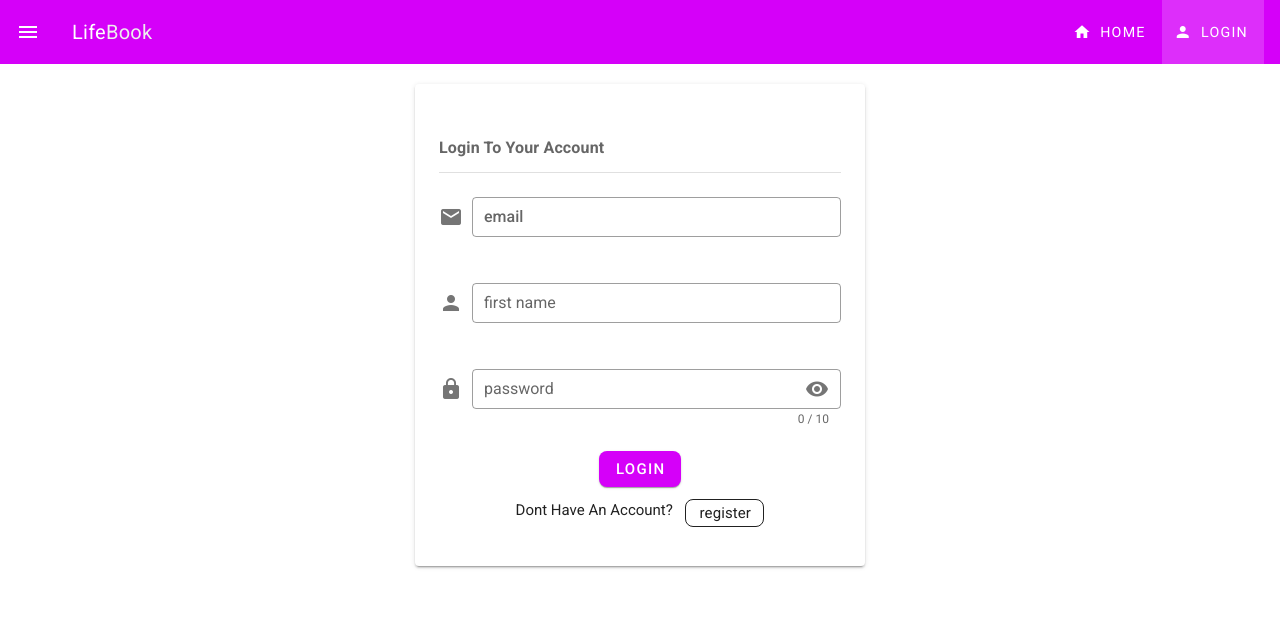
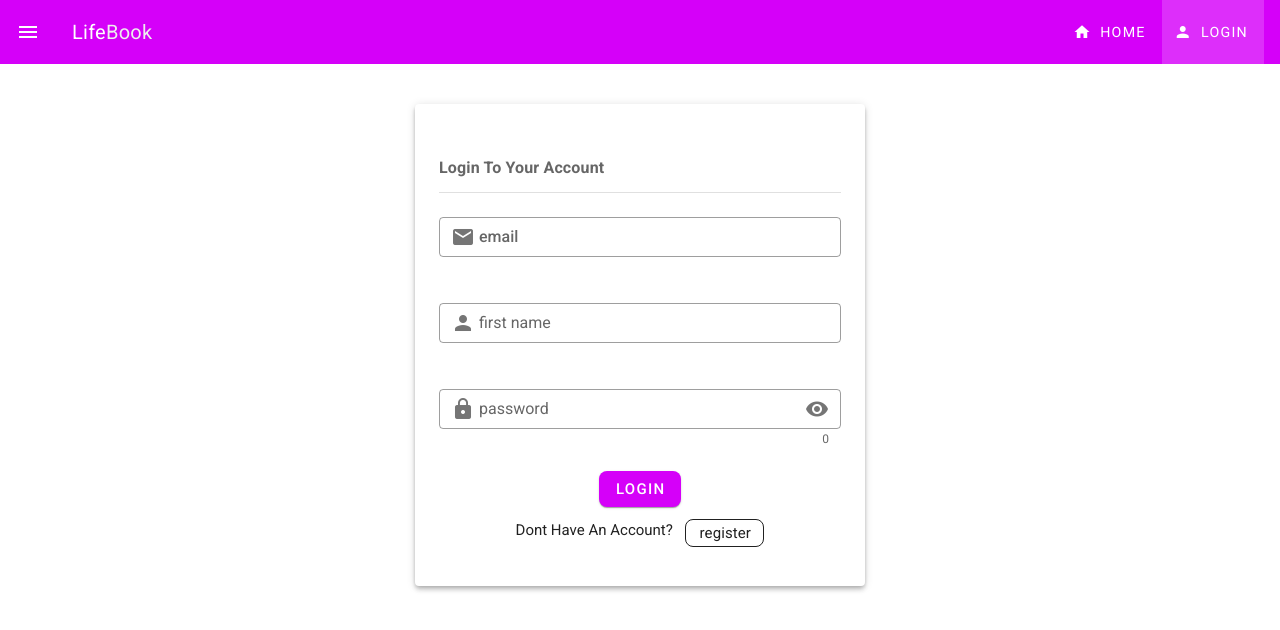
Before and after one commit to blackpandan/life-note, a Vue app in the folder frontend/vue/: page /login in a window 1280 px wide. Shown: the top 630 px of the page. Built offline with nearby package versions, Linux system fonts and the light colour scheme.

Commit message:
removed tasks, projects view foundation, added register view

```diff
--- a/frontend/vue/src/components/nav.vue
+++ b/frontend/vue/src/components/nav.vue
@@ -72,15 +72,6 @@
             </v-list-item-content>
           </v-list-item>
 
-          <v-list-item to="/tasks">
-            <v-list-item-icon>
-              <v-icon>event</v-icon>
-            </v-list-item-icon>
-            <v-list-item-content>
-              <v-list-item-title>Tasks</v-list-item-title>
-            </v-list-item-content>
-          </v-list-item>
-
           <v-list-item to="/projects">
             <v-list-item-icon>
               <v-icon>assignment</v-icon>
--- a/frontend/vue/src/router/routes.js
+++ b/frontend/vue/src/router/routes.js
@@ -2,8 +2,8 @@ import Vue from 'vue'
 import VueRouter from 'vue-router'
 import Home from '../views/Home.vue'
 import Login from '../views/Login.vue'
-import Project from '../views/Projects.vue'
-import Tasks from '../views/Tasks.vue'
+import Register from '../views/Register.vue'
+import Projects from '../views/Projects.vue'
 
 Vue.use(VueRouter)
 
@@ -27,14 +27,14 @@ const routes = [
     component: Login
   },
   {
+    path: "/register",
+    name: "register",
+    component: Register
+  },
+  {
     path: "/projects",
     name: "projects",
-    component: Project
-  },
-  {
-    path: "/tasks",
-    name: "tasks",
-    component: Tasks
+    component: Projects
   }
 ]
 
--- a/frontend/vue/src/views/Login.vue
+++ b/frontend/vue/src/views/Login.vue
@@ -1,6 +1,6 @@
 <template>
-  <div>
-    <v-card class="pa-6 pb-10 pt-10 ma-auto" width="30em">
+  <div >
+    <v-card class="pa-6 pb-10 pt-10 ma-auto mt-5" width="30em" elevation="4">
       <v-subheader class="subtitle-1 ml-0 pl-0 font-weight-bold">
         Login To Your Account
       </v-subheader>
@@ -8,9 +8,9 @@
       <v-divider></v-divider>
       <!-- For Login Form -->
       <v-form class="mt-6" ref="form" v-model="formValidity">
-        <v-text-field label="email" prepend-icon="email" type="email" :rules="emailRules" v-model="email" outlined class="subtitle-2 tre" dense></v-text-field>
-        <v-text-field label="first name" prepend-icon="person" class="mt-5 tre" outlined dense></v-text-field>
-        <v-text-field label="password" prepend-icon="lock" :append-icon="passwordVisibility ? 'visibility' : 'visibility_off'" @click:append="passwordVisibility = !passwordVisibility" :counter="10" :rules="passwordRules" :type="passwordVisibility ? 'password' : 'text' " v-model="password" class="mt-5" outlined dense></v-text-field>
+        <v-text-field label="email" prepend-inner-icon="email" type="email" :rules="emailRules" v-model="email" outlined class="subtitle-2 tre" dense></v-text-field>
+        <v-text-field label="first name" prepend-inner-icon="person" class="mt-5 tre" outlined dense></v-text-field>
+        <v-text-field label="password" prepend-inner-icon="lock" :append-icon="passwordVisibility ? 'visibility' : 'visibility_off'" @click:append="passwordVisibility = !passwordVisibility" counter :rules="passwordRules" :type="passwordVisibility ? 'password' : 'text' " v-model="password" class="mt-5" outlined dense></v-text-field>
         <!-- for the login button-->
         <v-row justify="center" class="mt-2">
         <v-btn dark class="mt-2 purple accent-3 rounded-lg elevation-1" v-on:click="submitForm">
@@ -20,7 +20,7 @@
         <!-- for the other options -->
         <v-row class="mt-6" justify="center">
           <p>Dont Have An Account?</p>
-          <v-btn small outlined depressed class="subtitle-2 ml-3 font-weight-regular rounded-lg text-lowercase">register</v-btn>
+          <v-btn small outlined depressed class="subtitle-2 ml-3 font-weight-regular rounded-lg text-lowercase" to="/register">register</v-btn>
       </v-row>
       </v-form>
     </v-card>
--- a/frontend/vue/src/views/Projects.vue
+++ b/frontend/vue/src/views/Projects.vue
@@ -1,5 +1,16 @@
 <template>
-  <p>Projects page</p>
+  <v-container fluid>
+    <v-expansion-panels>
+      <v-expansion-panel>
+        <v-expansion-panel-header>YO</v-expansion-panel-header>
+        <v-expansion-panel-content>
+          <p>
+
+          </p>
+        </v-expansion-panel-content>
+      </v-expansion-panel>
+    </v-expansion-panels>
+  </v-container>
 </template>
 
 <script>
```
Also changed, not shown: frontend/vue/src/views/Register.vue (renamed from frontend/vue/src/views/Tasks.vue).
